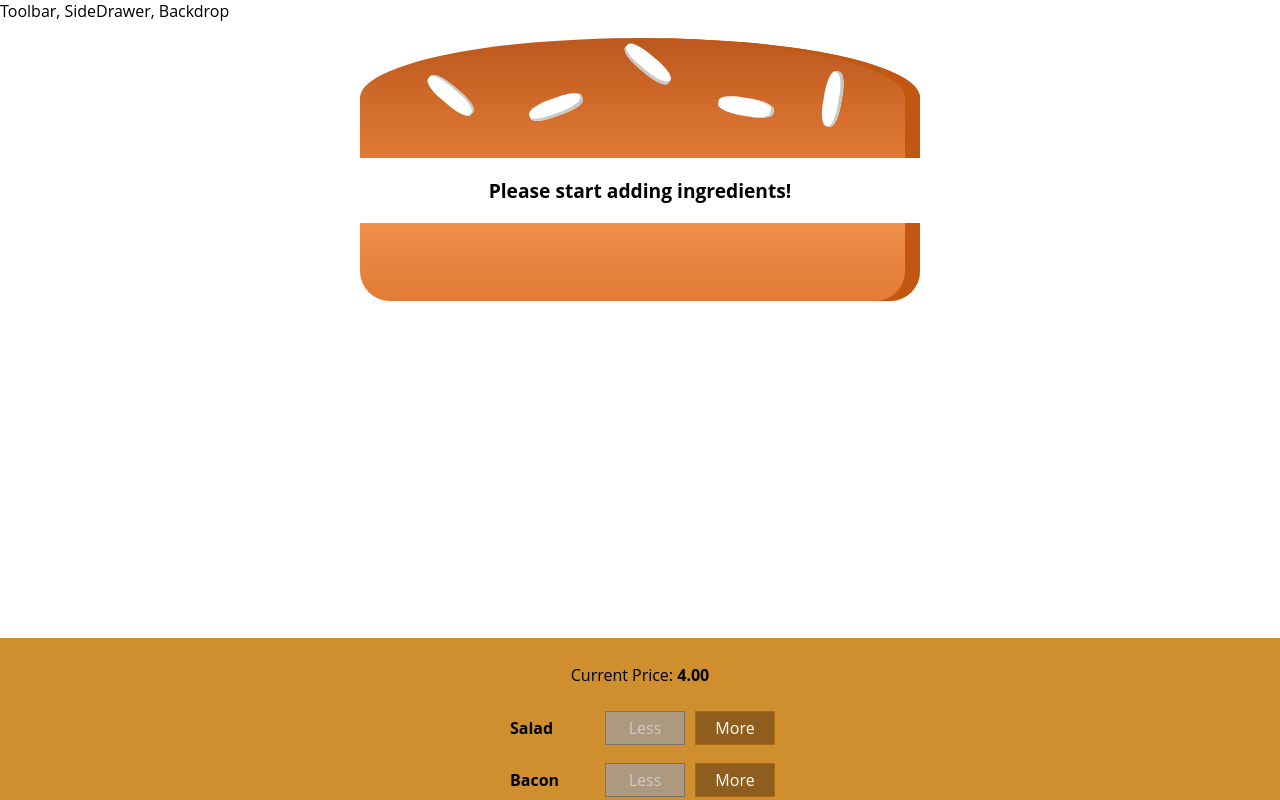
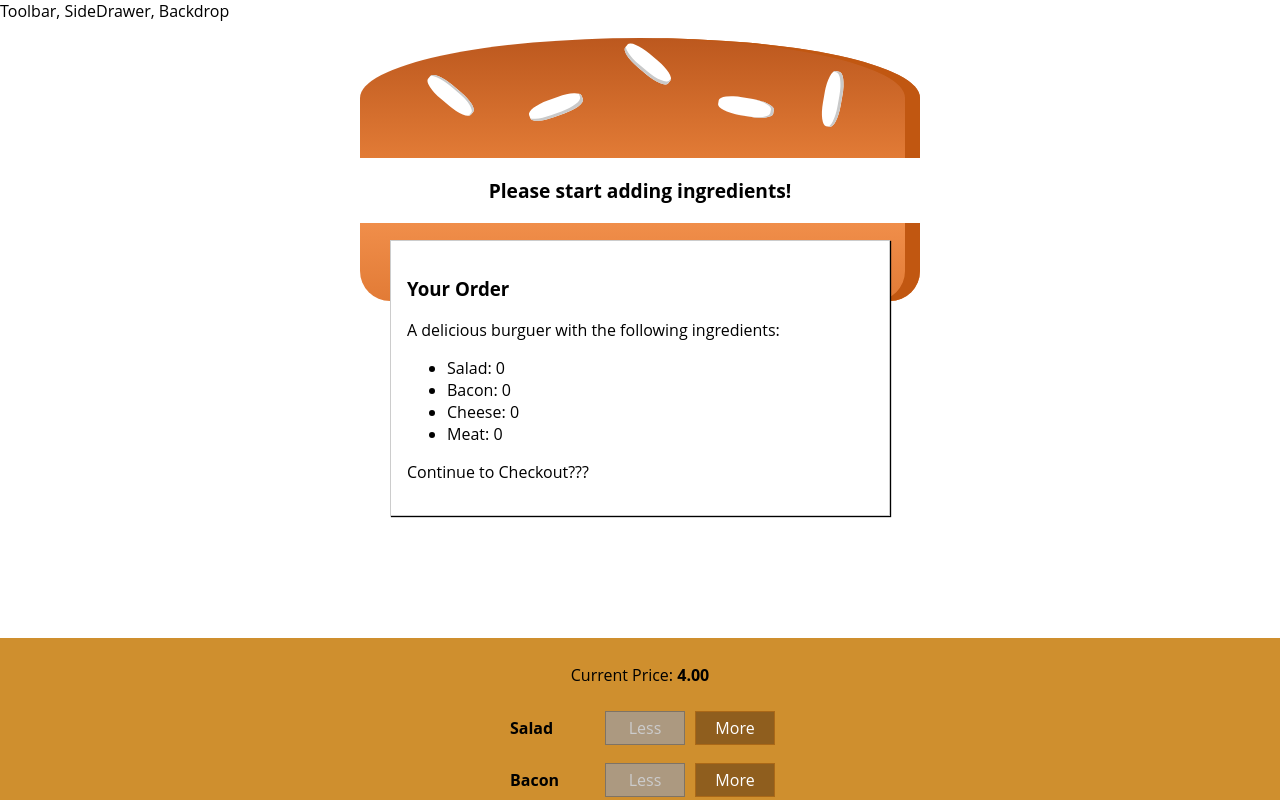
Before and after one commit to andyrosete17/BurguerAppReact, a React app: page / in a window 1280 px wide. Shown: the top 800 px of the page. Built offline with nearby package versions, Linux system fonts and the light colour scheme.

Commit message:
Add modal view with the order

```diff
--- /dev/null
+++ b/src/components/Burger/OrderSummary/OrderSummary.js
@@ -0,0 +1,24 @@
+import React from 'react';
+import Aux from '../../../hoc/Auxi';
+
+
+const orderSummary = (props) => {
+    const ingredientsSummary = Object.keys(props.ingredients)
+                                .map(igKey =>{
+                                    return (
+                                        <li key= {igKey}>
+                                            <span style={{textTransform: 'capitalize'}}>{igKey}</span>: {props.ingredients[igKey]}
+                                        </li>)
+                                })
+    return (
+        <Aux>
+            <h3>Your Order</h3>
+            <p>A delicious burguer with the following ingredients:</p>
+            <ul>
+                {ingredientsSummary}
+            </ul>
+            <p>Continue to Checkout???</p>
+        </Aux>);
+};
+
+export default orderSummary;
--- /dev/null
+++ b/src/components/UI/Modal/Modal.css
@@ -0,0 +1,20 @@
+.Modal {
+    position: fixed;
+    z-index: 500;
+    background-color: white;
+    width: 70%;
+    border: 1px solid #ccc;
+    box-shadow: 1px 1px 1px black;
+    padding: 16px;
+    left: 15%;
+    top: 30%;
+    box-sizing: border-box;
+    transition: all 0.3s ease-out;
+}
+
+@media (min-width: 600px) {
+    .Modal {
+        width: 500px;
+        left: calc(50% - 250px);
+    }
+}
--- /dev/null
+++ b/src/components/UI/Modal/Modal.js
@@ -0,0 +1,10 @@
+import React from 'react';
+import classes from './Modal.css';
+
+const Modal = (props) => (
+    <div className = {classes.Modal}>
+        {props.children}
+    </div>
+);
+
+export default Modal;
--- a/src/containers/BurgerBuilder/BurguerBuilder.js
+++ b/src/containers/BurgerBuilder/BurguerBuilder.js
@@ -2,6 +2,8 @@ import React, {Component} from 'react';
 import Aux from '../../hoc/Auxi';
 import Burguer from '../../components/Burger/Burger';
 import BuildControls from '../../components/Burger/BuildControls/BuildControls';
+import Modal from '../../components/UI/Modal/Modal';
+import OrderSummary from '../../components/Burger/OrderSummary/OrderSummary';
 
 
 const INGREDIENT_PRICES = {
@@ -82,6 +84,11 @@ class BurgerBuilder extends Component {
         }
         return (
             <Aux>
+                <Modal>
+                    <OrderSummary
+                        ingredients = {this.state.ingredients}
+                    />
+                </Modal>
                 <Burguer ingredients = {this.state.ingredients}/>
                 <BuildControls
                     ingredientAdded= {this.addIngredientHandler}
```
Also changed, not shown: src/components/UI/Backdrop/Backdrop.js (added).
